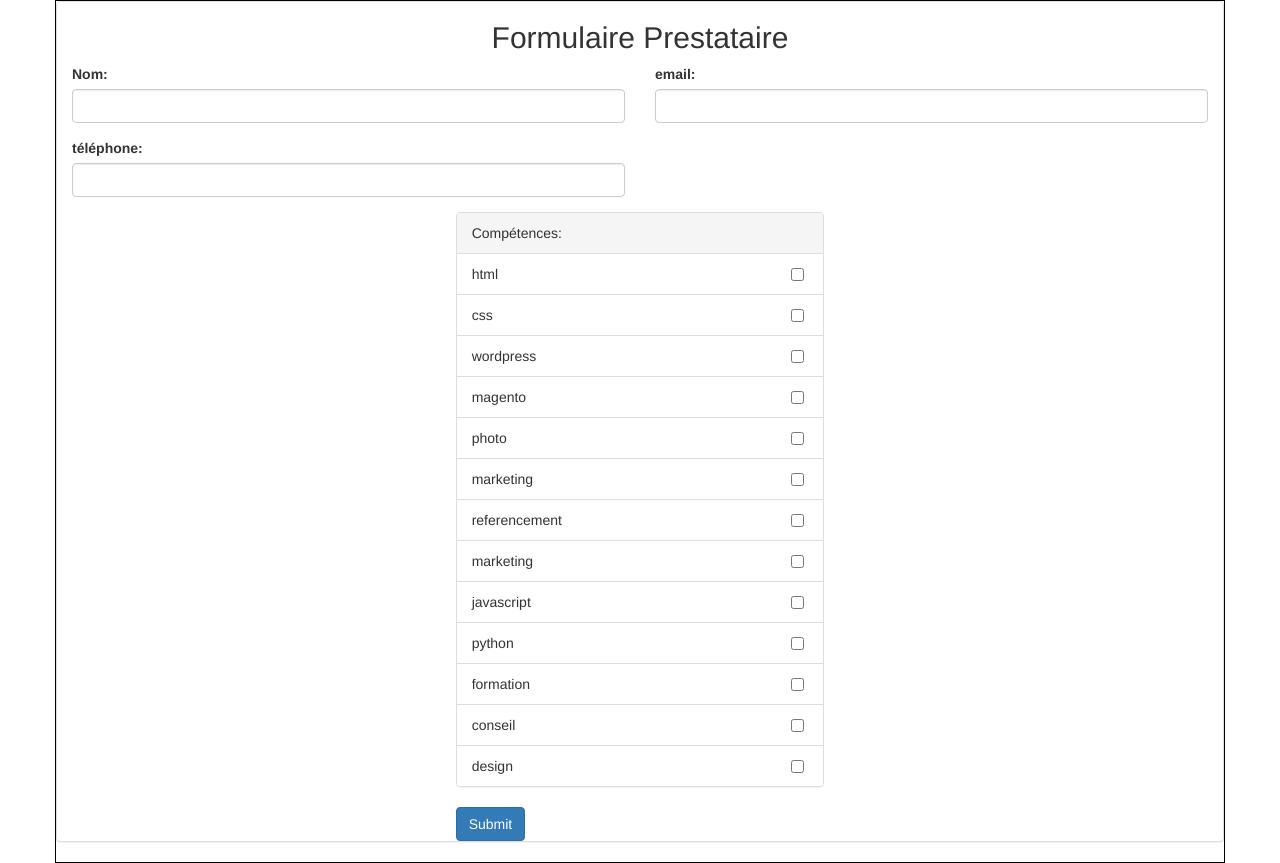
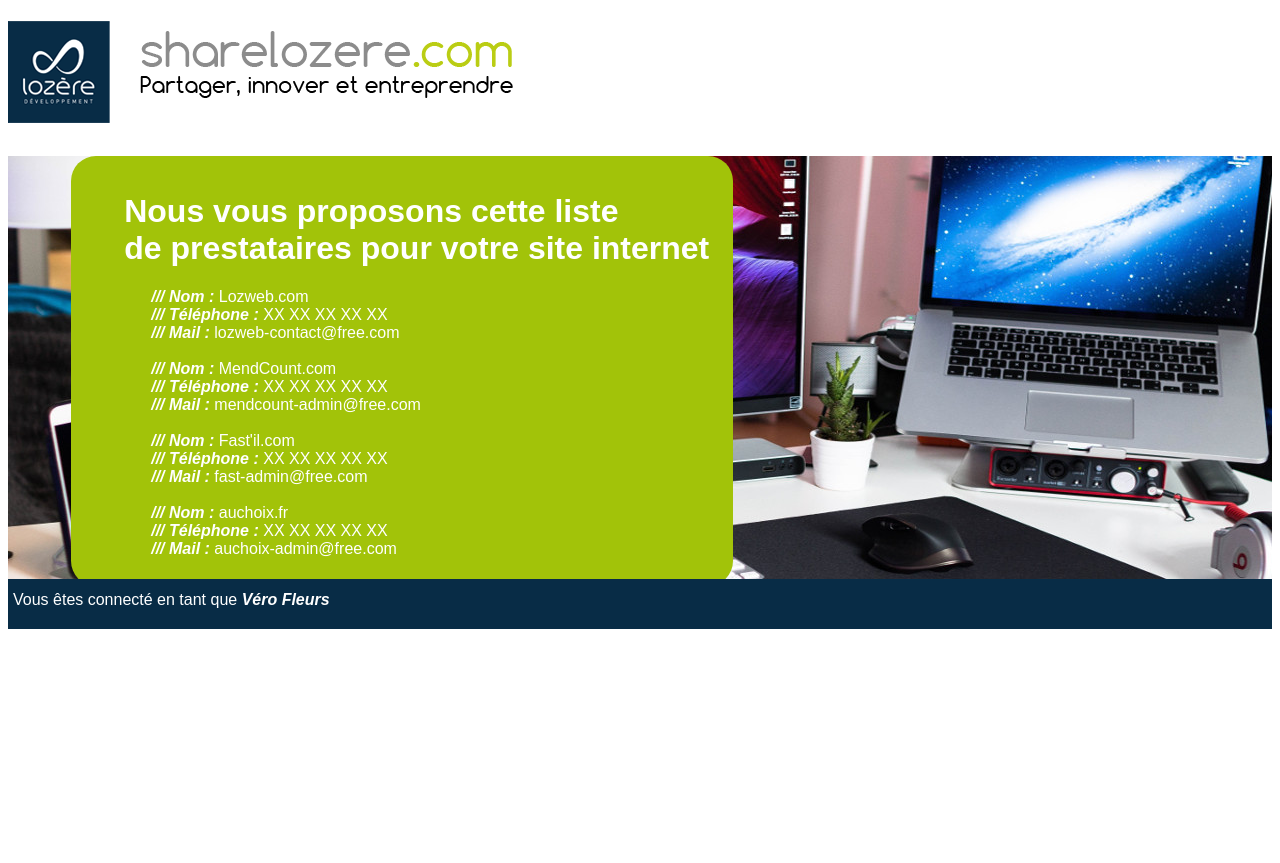
Before and after one commit to ddiez31/shareLozere, a PHP site: page /resultat.php in a window 1280 px wide. After the commit the page ends 629 px from the top, so only its background shows below. Run offline with PHP 8.4, Linux system fonts and the light colour scheme.

Commit message:
mise à jour du fichier resultat.php par la bonne version

```diff
--- a/resultat.php
+++ b/resultat.php
@@ -1,131 +1,74 @@
+<?php
+
+?>
+
 <!DOCTYPE html>
 <html>
+
 <head>
   <meta charset="utf-8">
-        <title></title>
-        <link rel="stylesheet" href="bootstrap-3.3.7-dist/css/bootstrap.min.css">
-        <link rel="stylesheet" href="style.css">
-        <script type="text/javascript" src="bootstrap-3.3.7-dist/js/bootstrap.min.js">
-        </script>
+  <title>Resultat de prestation</title>
+  <link rel="stylesheet" href="./style/resultat.css">
 </head>
+
 <body>
-      <div class="container">
-        <div class="row">
-          <div class="col-xs-12">
-          <h2>Formulaire Prestataire</h2>
-          </div>
-            <form method="post" action="liste.php">
 
-              <div class="panel panel-default">
-                <div class="col-xs-6">
-                  <div class="form-group">
-                    <label for="name">Nom:</label>
-                      <input type="name" class="form-control" id="name">
-                  </div>
-                  <div class="form-group">
-                    <label for="tel">téléphone:</label>
-                      <input type="tel" class="form-control" id="tel">
-                  </div>
-                </div>
-                <div class="col-xs-6">
-                  <div class="form-group">
-                    <label for="mail">email:</label>
-                      <input type="mail" class="form-control" id="mail">
-                  </div>
-                </div>
-                <div class="row">
-                  <div class="col-xs-12 col-sm-6 col-md-4 col-sm-offset-3 col-md-offset-4">
-                    <div class="panel panel-default">
-<!-- Default panel contents -->
-                    <div class="panel-heading">Compétences:</div>
-<!-- List group -->
-                    <ul class="list-group">
-                      <li class="list-group-item">html
-                        <div class="material-switch pull-right">
-                        <input id="someSwitchOptionDefault" name="someSwitchOption001" type="checkbox"/>
-                        <label for="someSwitchOptionDefault" class="label-default"></label>
-                        </div>
+<header>
+<img src="./style/logoShareLozere.png" alt="logo">
+</header>
+
+
+<div class="conteneur">
+
+  <div class="choix">
+
+  <h1>Nous vous proposons cette liste<br>
+      de prestataires      pour votre site internet </h1>
+
+
+          <li>
+              <ul>
+                  <p><b><span>/// Nom : </span></b>Lozweb.com<br>
+                      <b><span>/// Téléphone : </span></b>XX XX XX XX XX<br>
+                      <b><span>/// Mail : </span></b>lozweb-contact@free.com<br>
+                      <br>
+                      <b><span>/// Nom : </span></b>MendCount.com<br>
+                      <b><span>/// Téléphone : </span></b>XX XX XX XX XX<br>
+                      <b><span>/// Mail : </span></b>mendcount-admin@free.com<br>
+                      <br>
+                      <b><span>/// Nom : </span></b>Fast'il.com<br>
+                      <b><span>/// Téléphone : </span></b>XX XX XX XX XX<br>
+                      <b><span>/// Mail : </span></b>fast-admin@free.com<br>
+                      <br>
+                      <b><span>/// Nom : </span></b>auchoix.fr<br>
+                      <b><span>/// Téléphone : </span></b>XX XX XX XX XX<br>
+                      <b><span>/// Mail : </span></b>auchoix-admin@free.com<br>
+                  </p>
+              </ul>
+
           </li>
-                      <li class="list-group-item">css
-                        <div class="material-switch pull-right">
-                        <input id="someSwitchOptionPrimary" name="someSwitchOption001" type="checkbox"/>
-                        <label for="someSwitchOptionPrimary" class="label-primary"></label>
-                        </div>
-                      </li>
-                      <li class="list-group-item">wordpress
-                        <div class="material-switch pull-right">
-                        <input id="someSwitchOptionSuccess" name="someSwitchOption001" type="checkbox"/>
-                        <label for="someSwitchOptionSuccess" class="label-success"></label>
-                        </div>
-                      </li>
-                      <li class="list-group-item">magento
-                        <div class="material-switch pull-right">
-                        <input id="someSwitchOptionInfo" name="someSwitchOption001" type="checkbox"/>
-                        <label for="someSwitchOptionInfo" class="label-info"></label>
-                        </div>
-                      </li>
-                      <li class="list-group-item">photo
-                        <div class="material-switch pull-right">
-                        <input id="someSwitchOptionWarning" name="someSwitchOption001" type="checkbox"/>
-                        <label for="someSwitchOptionWarning" class="label-warning"></label>
-                        </div>
-                      </li>
-                      <li class="list-group-item">marketing
-                        <div class="material-switch pull-right">
-                        <input id="someSwitchOptionDanger" name="someSwitchOption001" type="checkbox"/>
-                        <label for="someSwitchOptionDanger" class="label-danger"></label>
-                        </div>
-                      </li>
-                      <li class="list-group-item">referencement
-                        <div class="material-switch pull-right">
-                        <input id="someSwitchOptionDanger" name="someSwitchOption001" type="checkbox"/>
-                        <label for="someSwitchOptionDanger" class="label-danger"></label>
-                        </div>
-                      </li>
-                      <li class="list-group-item">marketing
-                        <div class="material-switch pull-right">
-                        <input id="someSwitchOptionDanger" name="someSwitchOption001" type="checkbox"/>
-                        <label for="someSwitchOptionDanger" class="label-danger"></label>
-                        </div>
-                      </li>
-                      <li class="list-group-item">javascript
-                        <div class="material-switch pull-right">
-                        <input id="someSwitchOptionDanger" name="someSwitchOption001" type="checkbox"/>
-                        <label for="someSwitchOptionDanger" class="label-danger"></label>
-                        </div>
-                      </li>
-                      <li class="list-group-item">python
-                        <div class="material-switch pull-right">
-                        <input id="someSwitchOptionDanger" name="someSwitchOption001" type="checkbox"/>
-                        <label for="someSwitchOptionDanger" class="label-danger"></label>
-                        </div>
-                      </li>
-                      <li class="list-group-item">formation
-                        <div class="material-switch pull-right">
-                        <input id="someSwitchOptionDanger" name="someSwitchOption001" type="checkbox"/>
-                        <label for="someSwitchOptionDanger" class="label-danger"></label>
-                        </div>
-                      </li>
-                      <li class="list-group-item">conseil
-                        <div class="material-switch pull-right">
-                        <input id="someSwitchOptionDanger" name="someSwitchOption001" type="checkbox"/>
-                        <label for="someSwitchOptionDanger" class="label-danger"></label>
-                        </div>
-                      </li>
-                      <li class="list-group-item">design
-                        <div class="material-switch pull-right">
-                        <input id="someSwitchOptionDanger" name="someSwitchOption001" type="checkbox"/>
-                        <label for="someSwitchOptionDanger" class="label-danger"></label>
-                        </div>
-                      </li>
-                    </ul>
-                  </div>
-                  <button type="submit" class="btn btn-default btn-primary">Submit</button>
-                  </div>
-                </div>
-              </div>
-            </form>
-          </div>
   </div>
 </body>
 </html>
+
+
+
+
+
+
+
+
+
+
+
+</div>
+</div>
+
+<footer>
+  <p>Vous êtes connecté en tant que <span><strong>Véro Fleurs</strong></span></p>
+
+</footer>
+
+</body>
+
+</html>
```
Lines whose indentation alone changed are shown as unchanged.
